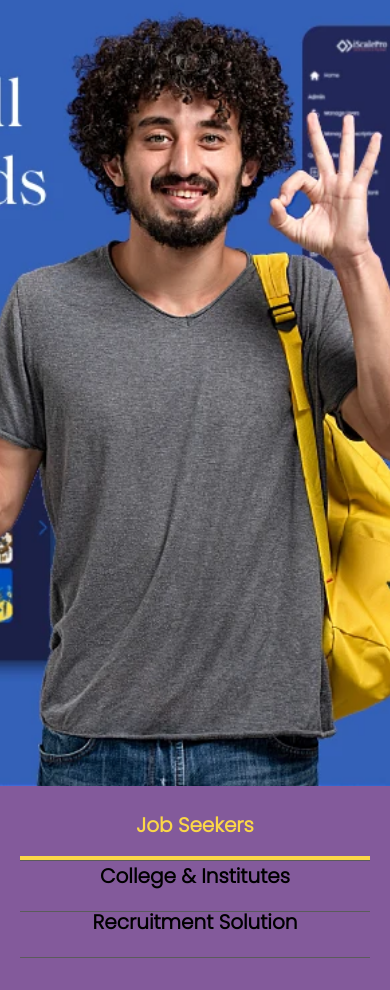
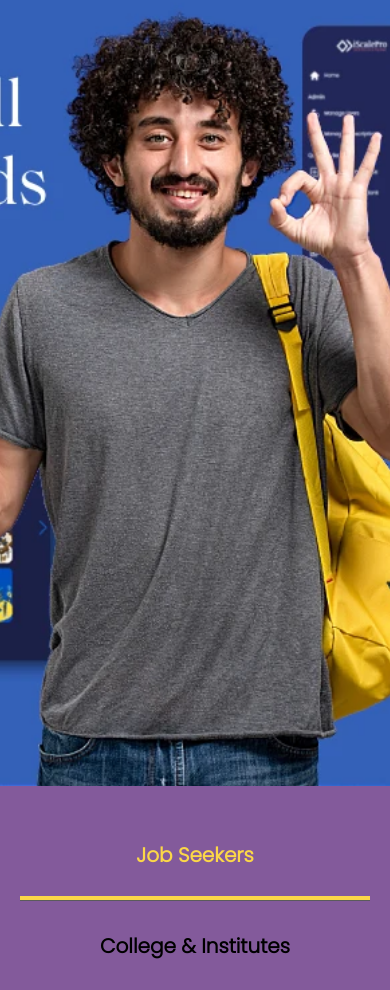
Before and after one commit to Jeyasheelanjc/isaclepro, a plain HTML site: page index.html in a window 390 px wide. Shown: the part 66-1056 px from the top of the page. Drawn offline with nearby package versions, Linux system fonts and the light colour scheme; a web font is replaced by a local one.

Commit message:
Update style.css

```diff
--- a/style.css
+++ b/style.css
@@ -80,7 +80,7 @@ header .nav-link:hover {
     width: 350px !important;
     content: "";
     display: block;
-    margin: 20px 0 -5px;
+    margin: 30px 0 -5px;
 }
 
 .price .link::after {
@@ -571,6 +571,9 @@ footer p {
     .same .card {
         height: 640px;
     }
+    .tablist a{
+        margin-top: 30px !important;
+    }
 }
 
 @media screen and (max-width:768px) {
@@ -597,4 +600,7 @@ footer p {
     .pricecard li {
         /* justify-content: center; */
     }
+    .tablist a{
+        margin-top: 30px !important;
+    }
 }
```
